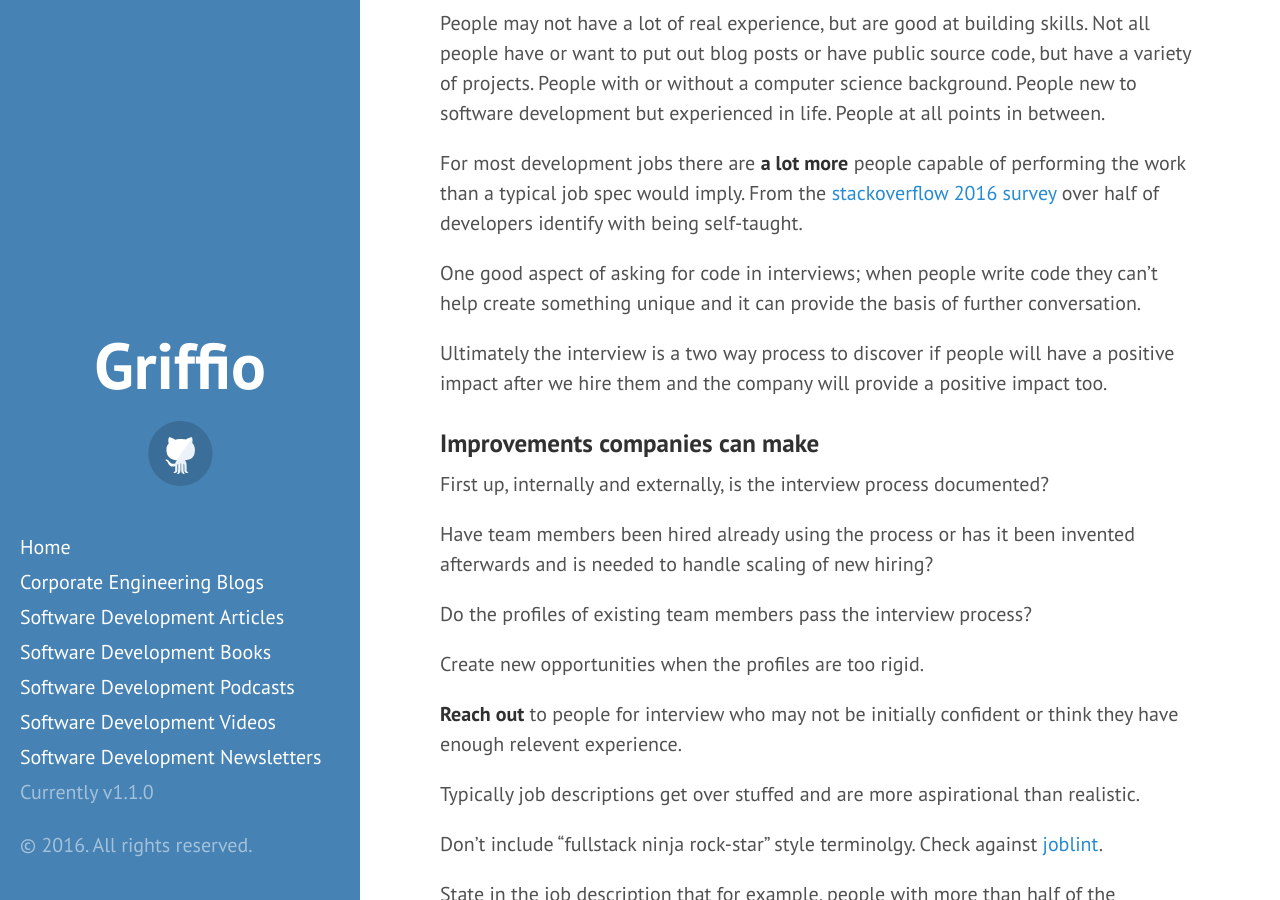
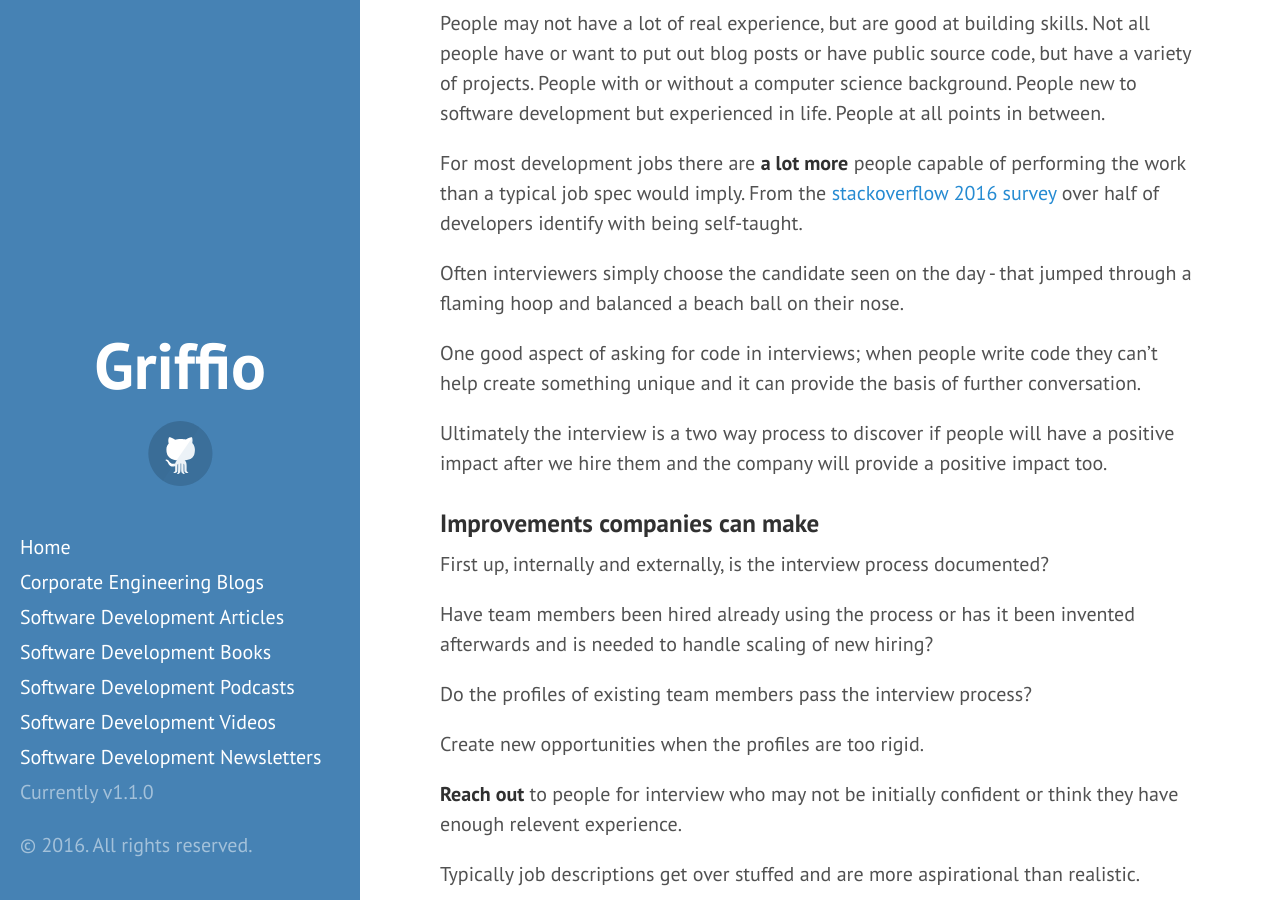
Before and after one commit to griffio/griffio.github.io, a Jekyll site: the page built from _posts/2016-06-12-Culture-Canaries-The-Interview-Coding-Challenge.md, in a window 1280 px wide and 900 px high, scrolled down 1035 px. Built offline with Jekyll 4.4.1, drawn with Linux system fonts in a browser that asks for light colours; some web fonts are replaced.

Commit message:
Update 2016-06-12-Culture-Canaries-The-Interview-Coding-Challenge.md

```diff
--- a/_posts/2016-06-12-Culture-Canaries-The-Interview-Coding-Challenge.md
+++ b/_posts/2016-06-12-Culture-Canaries-The-Interview-Coding-Challenge.md
@@ -28,6 +28,8 @@ One elaborate coding challenge cannot address all contradictions about real peop
 People may not have a lot of real experience, but are good at building skills. Not all people have or want to put out blog posts or have public source code, but have a variety of projects. People with or without a computer science background. People new to software development but experienced in life. People at all points in between.
 
 For most development jobs there are **a lot more** people capable of performing the work than a typical job spec would imply. From the [stackoverflow 2016 survey](http://stackoverflow.com/research/developer-survey-2016#developer-profile-education) over half of developers identify with being self-taught.
+
+Often interviewers simply choose the candidate seen on the day - that jumped through a flaming hoop and balanced a beach ball on their nose.
 
 One good aspect of asking for code in interviews; when people write code they can't help create something unique and it can provide the basis of further conversation.
 
```
